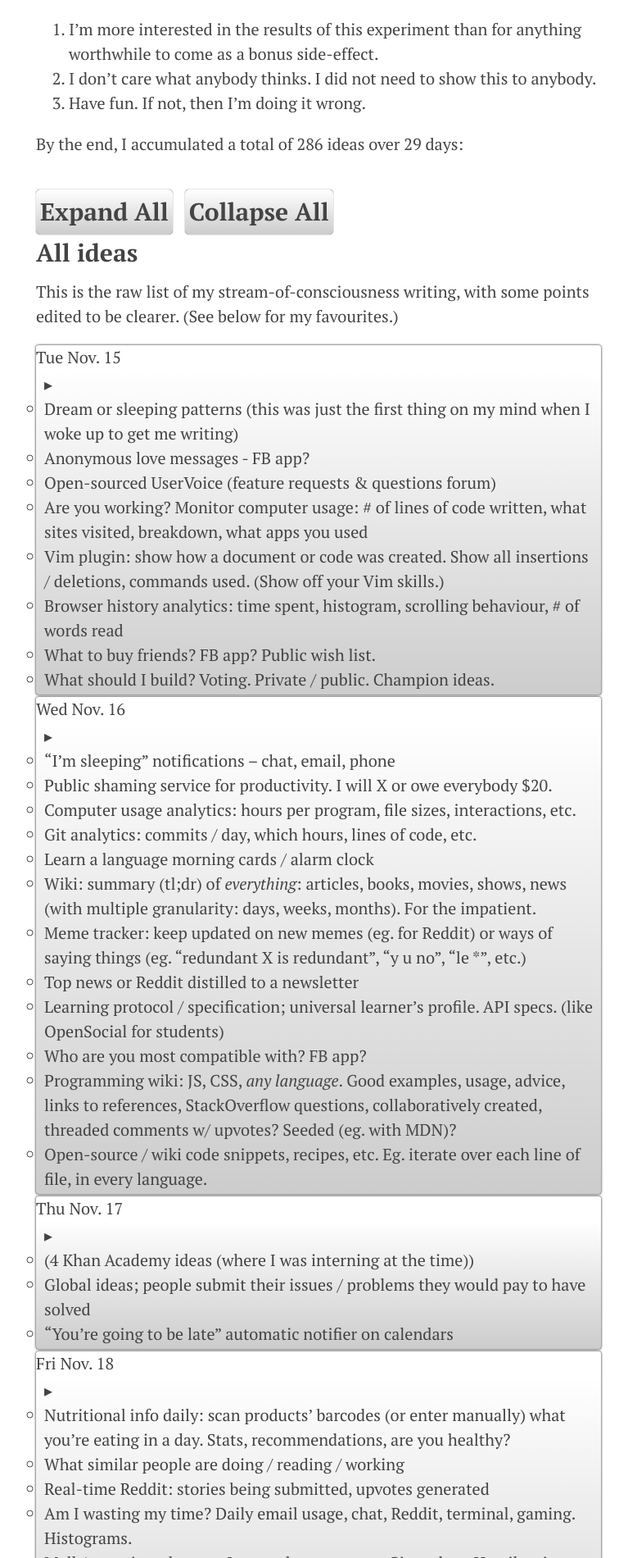
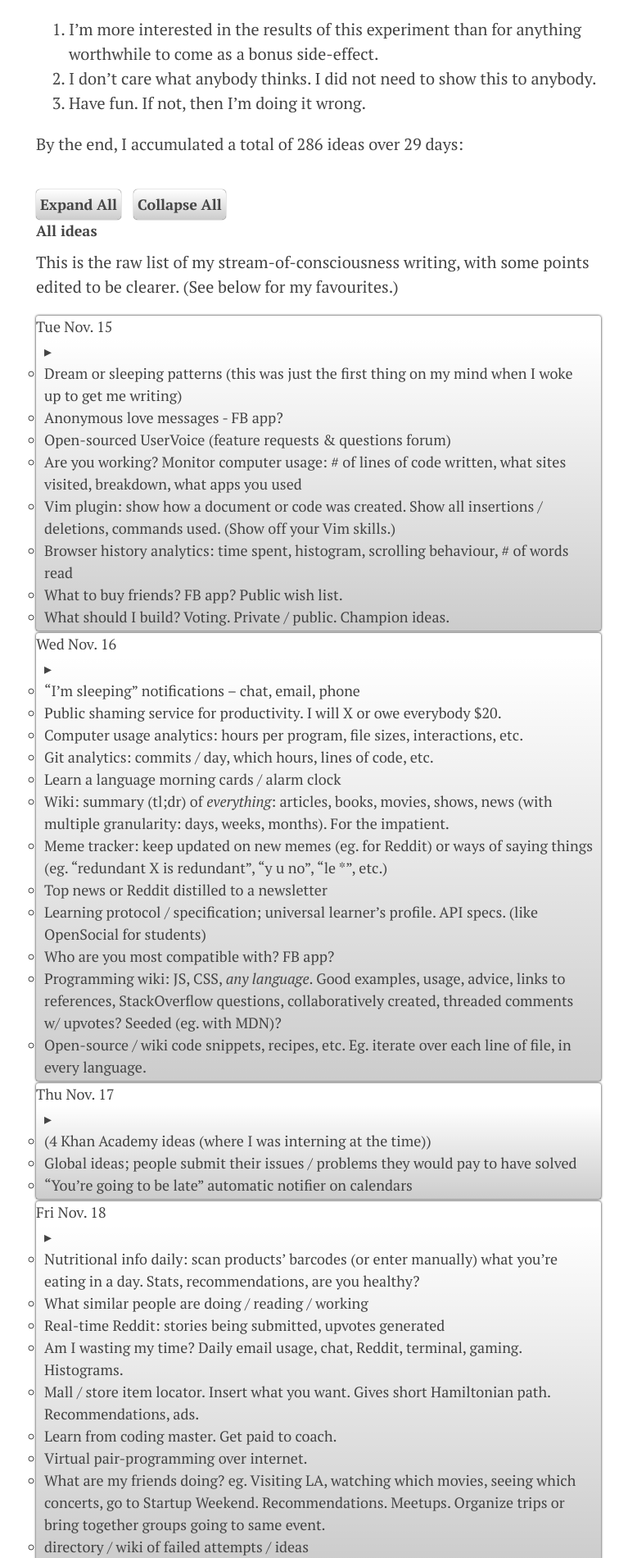
Before and after one commit to divad12/blog, a Jekyll site: the page built from _posts/2012-01-05-my-experiment-in-daily-idea-generation.markdown, in a window 1280 px wide. Shown: the part 719-2619 px from the top of the page at 82% size, without its empty margins (96-863 px from the left). Built offline with Jekyll 4.4.1, drawn with Linux system fonts in a browser that asks for light colours; nearby versions of some CDN libraries; Markdown is read by kramdown in place of the engine named in the settings; comment, search, counter and statistics services are not loaded.

Commit message:
bump up CSS version; fix idea generation blog post css

```diff
--- a/_layouts/html5.html
+++ b/_layouts/html5.html
@@ -21,7 +21,7 @@
   <meta name="viewport" content="width=device-width,initial-scale=1">
 
   <link href='http://fonts.googleapis.com/css?family=Source+Sans+Pro:700,300|PT+Serif:400,700,400italic' rel='stylesheet' type='text/css'>
-  <link rel="stylesheet" href="/css/style.css?v=2">
+  <link rel="stylesheet" href="/css/style.css?v=3">
 
   <!-- syntax highlighting CSS -->
   <link rel="stylesheet" href="/css/syntax.css" type="text/css" />
--- a/css/ideas-list.css
+++ b/css/ideas-list.css
@@ -1,3 +1,7 @@
+#all-ideas {
+  font-size: 18px;
+}
+
 #all-ideas > ul {
   list-style: none;
   padding-left: 0px;
```
